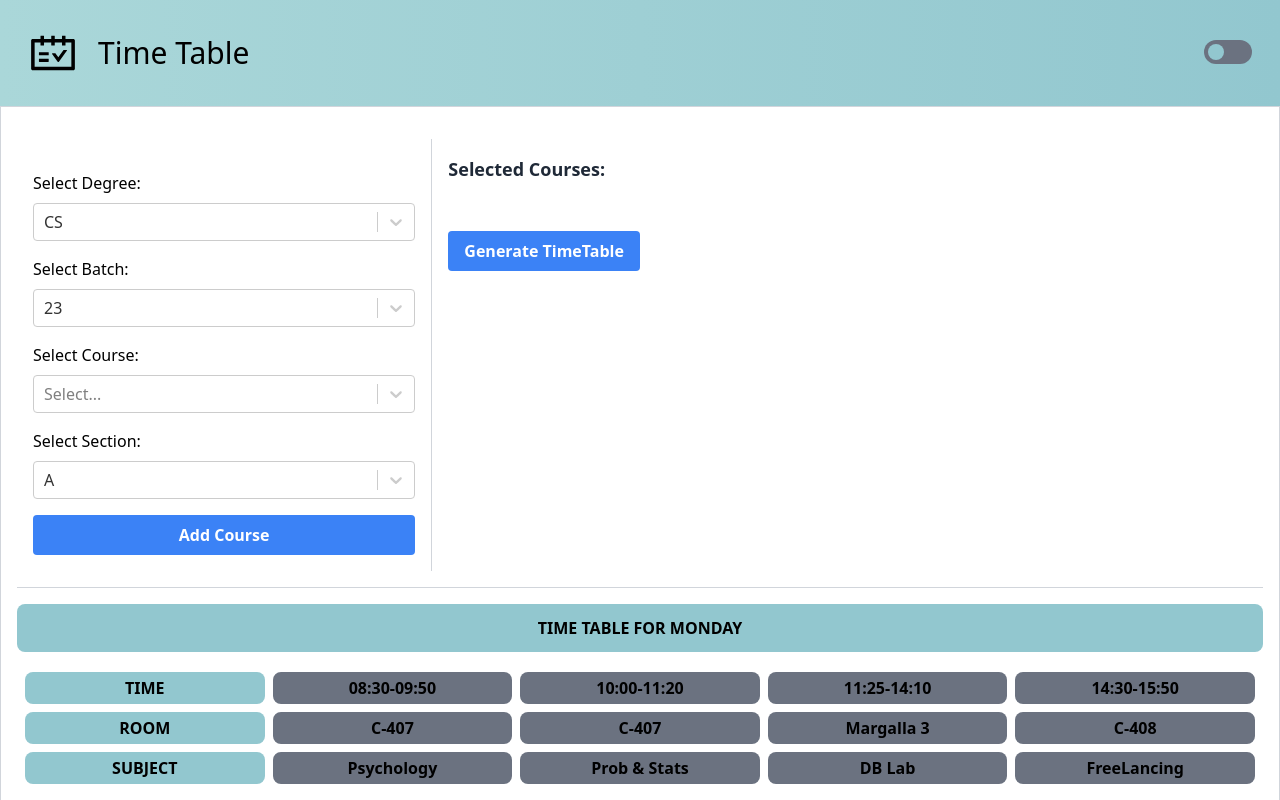
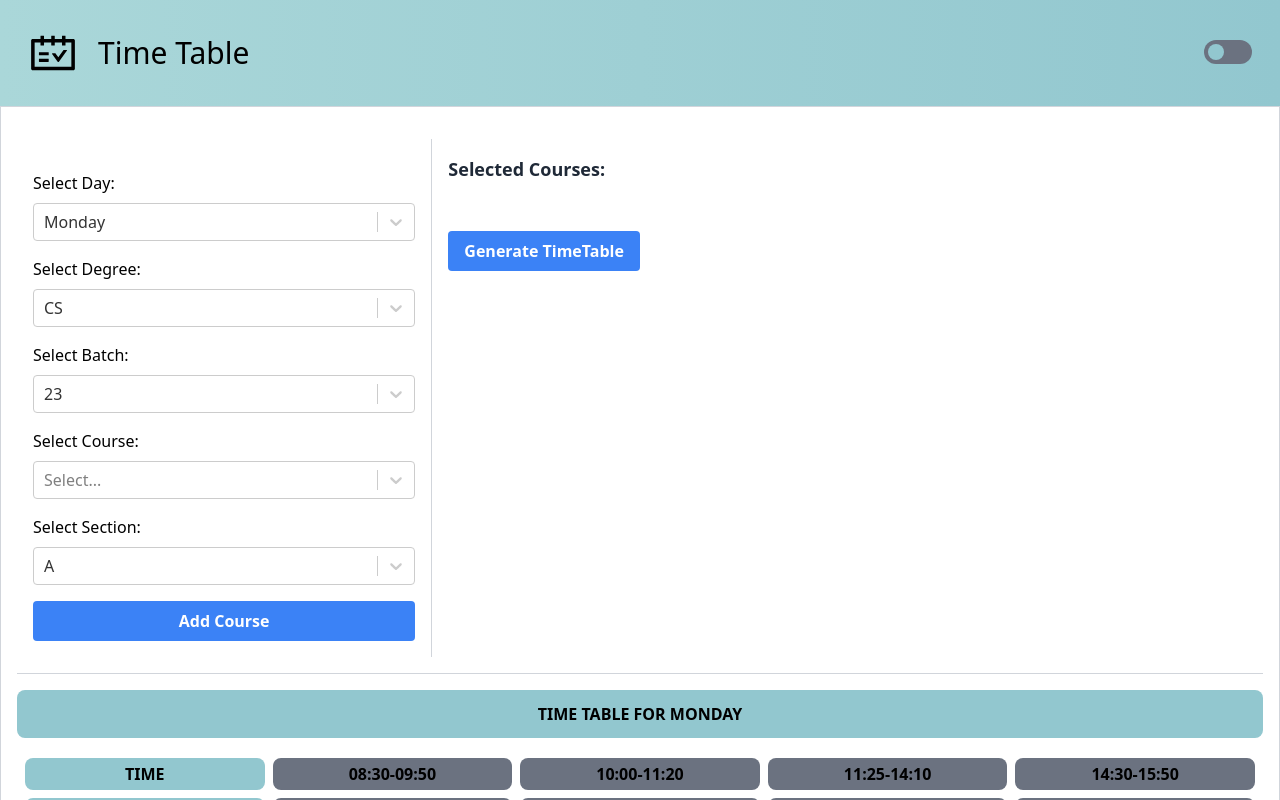
Before and after one commit to DaniyalFaraz2003/Fast-TimeTable-Finder, a React (Vite) app in the folder Frontend/: page / in a window 1280 px wide. Shown: the top 800 px of the page. Built offline with nearby package versions, Linux system fonts and the light colour scheme.

Commit message:
Added Day option

```diff
--- a/Frontend/src/Components/Body.jsx
+++ b/Frontend/src/Components/Body.jsx
@@ -9,6 +9,7 @@ import {
   degreeOptions,
   batchOptions,
   sectionOptions,
+  dayOptions,
 } from "../data.mjs";
 
 import Table from "./table/table.component";
@@ -44,10 +45,16 @@ const Body = () => {
   const [degreeOption, setDegreeOption] = useState("");
   const [batchOption, setBatchOption] = useState("");
   const [currentSection, setCurrentSection] = useState("");
+  const [dayOption, setDayOption] = useState("Monday");
 
   function setCourse(currentOption) {
     setCourseOption(currentOption);
   }
+
+  const onDayChange = (selectedDay) => {
+    const { label, value } = selectedDay;
+    setDayOption(value);
+  };
 
   const onDegreeChange = (selectedDegree) => {
     const { label, value } = selectedDegree;
@@ -108,6 +115,19 @@ const Body = () => {
     <div className="flex flex-col p-4 border border-gray-300 dark:text-white">
       <div className="selections flex mt-4 border-b border-gray-300 pb-4 flex-col md:flex-row">
         <div className="select flex flex-col p-4 border-r border-gray-300 basis-1/3">
+          <label htmlFor="day" className="mt-4 mb-2">
+            Select Day:
+          </label>
+          <Select2
+            id="day"
+            selectType={SELECT2_TYPE_CLASSES.base}
+            className="basic-single"
+            classNamePrefix="select"
+            defaultValue={dayOptions[0]}
+            onChange={onDayChange}
+            options={dayOptions}
+          />
+
           <label htmlFor="degree" className="mt-4 mb-2">
             Select Degree:
           </label>
@@ -194,7 +214,7 @@ const Body = () => {
         {
           //<Table courses={timetable.Monday} day={"Monday"} />}
         }
-        <Timetable courses={timetable.Monday} day={"Monday"} />
+        <Timetable courses={timetable} day={dayOption} />
       </div>
     </div>
   );
--- a/Frontend/src/Components/table/table.component.jsx
+++ b/Frontend/src/Components/table/table.component.jsx
@@ -29,7 +29,7 @@ export default function HTable({ courses, day }) {
       accumulator.currArr.push(courseObj);
     }
   });
-  console.log(accumulator);
+
   const { currArr, duplicates } = accumulator;
   return (
     <div className="py-4 flex flex-col gap-3">
--- a/Frontend/src/Components/table/timetable.component.jsx
+++ b/Frontend/src/Components/table/timetable.component.jsx
@@ -8,9 +8,9 @@ const Timetable = ({ courses, day }) => {
   return (
     <>
       {width <= 550 ? (
-        <VTable className="vtable" courses={courses} day={day} />
+        <VTable className="vtable" courses={courses[day]} day={day} />
       ) : (
-        <HTable className="htable" courses={courses} day={day} />
+        <HTable className="htable" courses={courses[day]} day={day} />
       )}
     </>
   );
--- a/Frontend/src/data.mjs
+++ b/Frontend/src/data.mjs
@@ -29,6 +29,16 @@ export const sectionOptions = [
   { label: "ALL", value: "ALL" },
 ];
 
+export const dayOptions = [
+  { label: "Monday", value: "Monday" },
+  { label: "Tuesday", value: "Tuesday" },
+  { label: "Wednesday", value: "Wednesday" },
+  { label: "Thursday", value: "Thursday" },
+  { label: "Friday", value: "Friday" },
+  { label: "Saturday", value: "Saturday" },
+  { label: "Sunday", value: "Sunday" },
+  { label: "ALL", value: "ALL" },
+];
 export const timetable = {
   Monday: [
     {
```
